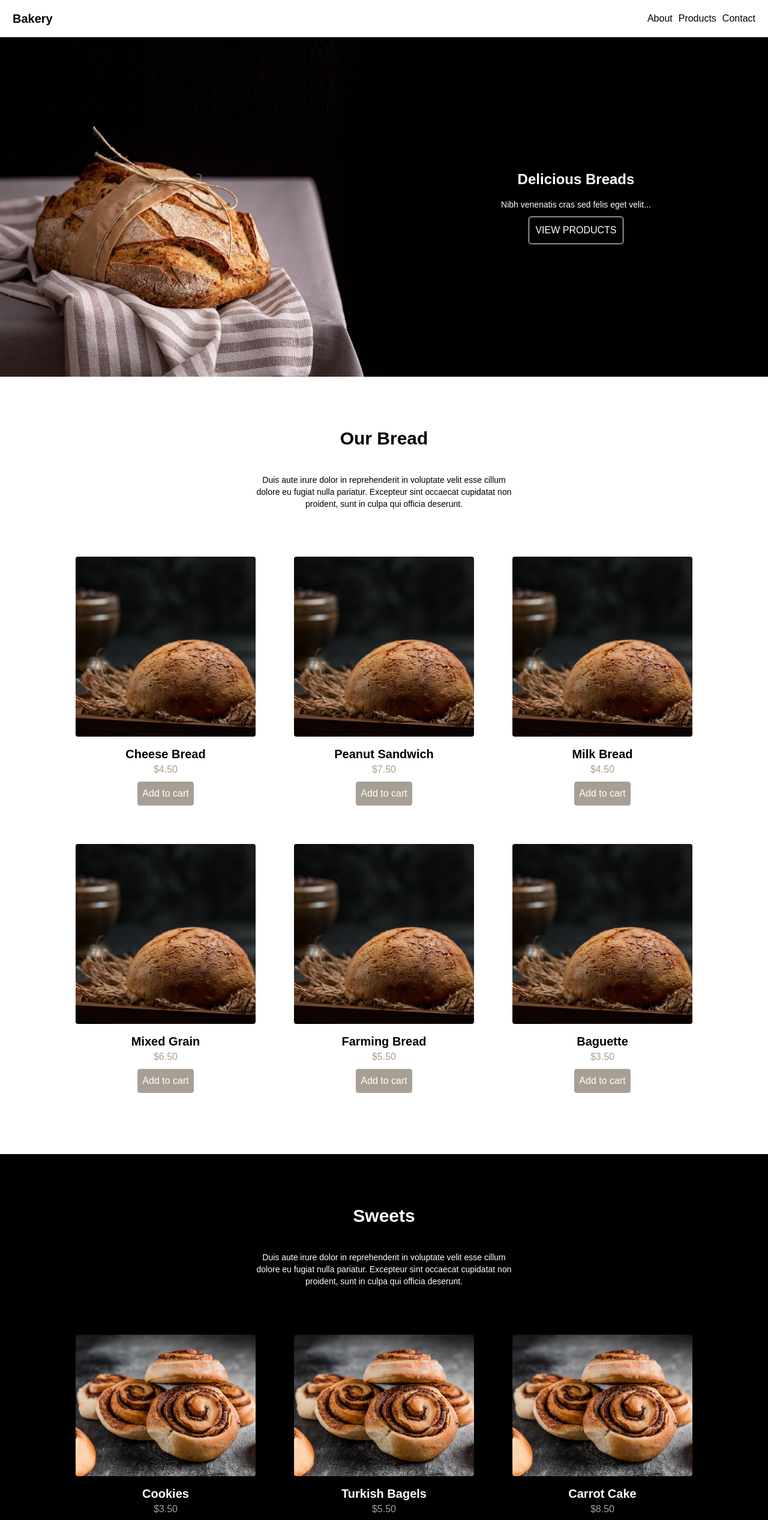
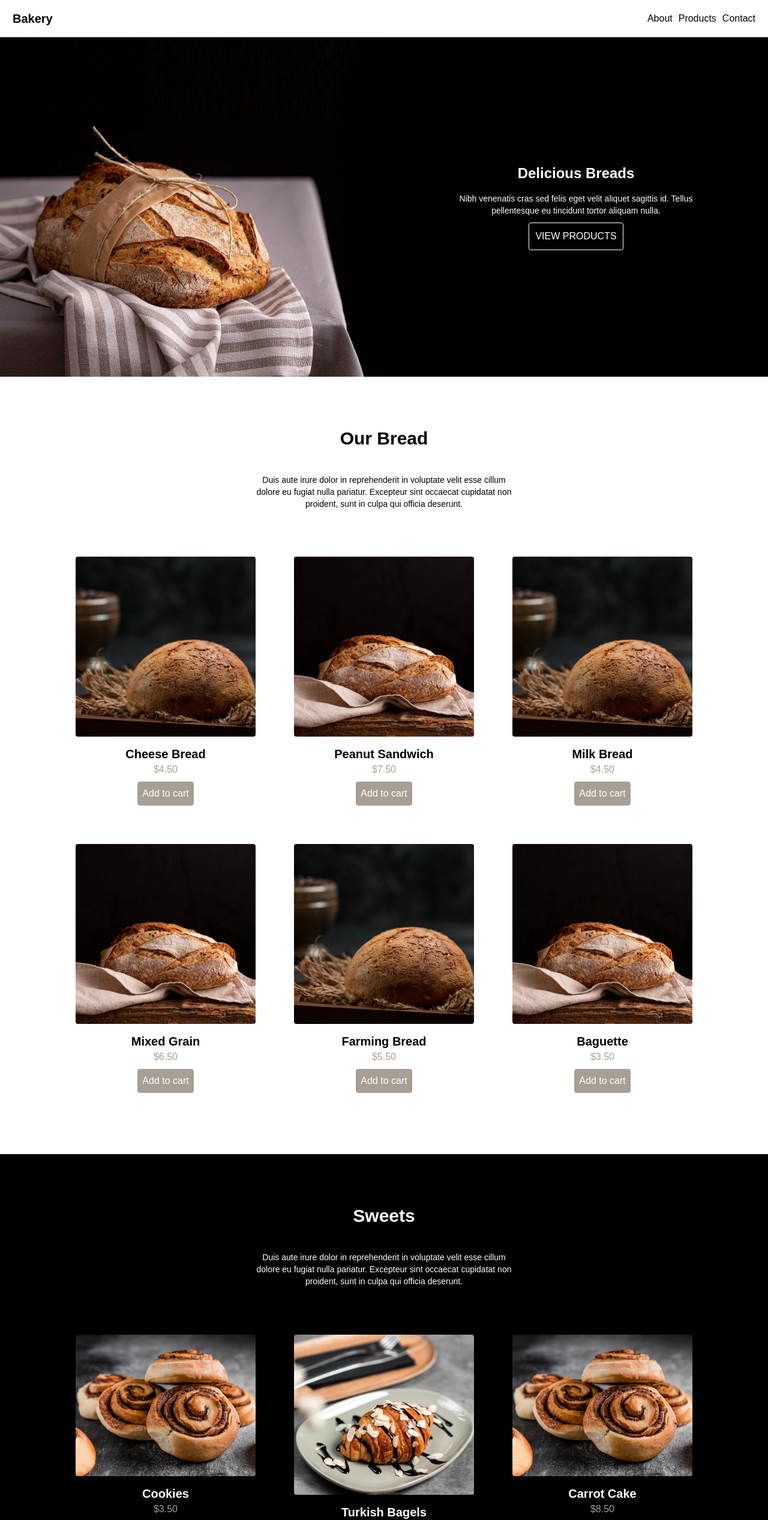
Before and after one commit to Fatma-jamal/bakery-next-landing-page, a Next.js app: page / in a window 1280 px wide. Shown: the top 2534 px of the page at 60% size. Built offline with nearby package versions, Linux system fonts and the light colour scheme.

Commit message:
add pics

```diff
--- a/src/app/components/IntroSection.jsx
+++ b/src/app/components/IntroSection.jsx
@@ -8,7 +8,8 @@ export default function IntroSection() {
         <div className="text-white text-center px-4 space-y-4">
 
           <h1 className="text-2xl font-bold">Delicious Breads</h1>
-          <p className="max-w-md text-sm" style={{margin:"10px"}}>Nibh venenatis cras sed felis eget velit...</p>
+          <p className="max-w-md text-sm" style={{margin:"10px"}}>Nibh venenatis cras sed felis eget velit aliquet sagittis id.
+            Tellus pellentesque eu tincidunt tortor aliquam nulla.</p>
           <button className="inline-block px-6 py-3 rounded border border-white
         hover:text-black hover:bg-white hover:border-none uppercase"
           style={{padding:"10px"}}>view products</button>
--- a/src/app/data/menu.js
+++ /dev/null
@@ -1,23 +0,0 @@
- const menu = {
-    Cookies: [
-      "Biscotti",
-      "Chocolate Chip",
-      "Oatmeal Pecan",
-      "Oat Ginger Bar",
-      "Seasonal specials",
-    ],
-    Scones: [
-      "Classic butter scone",
-      "Fresh fruit buttermilk scones",
-      "Handmade scones",
-    ],
-    Other: [
-      "Seasonal galettes",
-      "Tartlets",
-      "Banana Bread",
-      "Bread Pudding",
-      "Cranberry Pecan Granola",
-    ],
-};
-
-export { menu };
--- a/src/app/data/products.js
+++ b/src/app/data/products.js
@@ -1,30 +1,21 @@
-// const bread = [
-//     {id:1 ,name: "Cheese Bread", price: "$4.50", image: "french bread.jpg" },
-//     {id:2 ,name: "Peanut Sandwich", price: "$7.50", image: "french bread.jpg" },
-//     {id:3 ,name: "Milk Bread", price: "$4.50", image: "french bread.jpg" },
-//     {id:4 ,name: "Mixed Grain", price: "$6.50", image: "french bread.jpg" },
-//     {id:5 ,name: "Farming Bread", price: "$5.50", image: "french bread.jpg" },
-//     {id:6 ,name: "Baguette", price: "$3.50", image: "french bread.jpg" },
-// ]
 
-// export { bread };
 
 export const products = {
   bread: [
     {id:1 ,name: "Cheese Bread", price: "$4.50", image: "french bread.jpg" },
-    {id:2 ,name: "Peanut Sandwich", price: "$7.50", image: "french bread.jpg" },
+    {id:2 ,name: "Peanut Sandwich", price: "$7.50", image: "Farming bread.jpg" },
     {id:3 ,name: "Milk Bread", price: "$4.50", image: "french bread.jpg" },
-    {id:4 ,name: "Mixed Grain", price: "$6.50", image: "french bread.jpg" },
+    {id:4 ,name: "Mixed Grain", price: "$6.50", image: "Farming bread.jpg" },
     {id:5 ,name: "Farming Bread", price: "$5.50", image: "french bread.jpg" },
-    {id:6 ,name: "Baguette", price: "$3.50", image: "french bread.jpg" },
+    {id:6 ,name: "Baguette", price: "$3.50", image: "Farming bread.jpg" },
 ],
 sweet: [
     {id:1 ,name: "Cookies", price: "$3.50", image: "cinnamon.jpg" },
-    {id:2 ,name: "Turkish Bagels", price: "$5.50", image: "cinnamon.jpg" },
+    {id:2 ,name: "Turkish Bagels", price: "$5.50", image: "Chocolate croissant.jpg" },
     {id:3 ,name: "Carrot Cake", price: "$8.50", image: "cinnamon.jpg" },
-    {id:4 ,name: "Chocolate Croissant", price: "$4.50", image: "cinnamon.jpg" },
+    {id:4 ,name: "Chocolate Croissant", price: "$4.50", image: "Chocolate croissant.jpg" },
     {id:5 ,name: "Cinnamon Roll Pie", price: "$6.50", image: "cinnamon.jpg" },
-    {id:6 ,name: "Brownie", price: "$3.50", image: "cinnamon.jpg" },
+    {id:6 ,name: "Brownie", price: "$3.50", image: "Chocolate croissant.jpg" },
 ]
 }
 
--- a/src/app/data/sweets.js
+++ /dev/null
@@ -1,10 +0,0 @@
-const sweets = [
-    {id:1 ,name: "Cookies", price: "$3.50", image: "cinnamon.jpg" },
-    {id:2 ,name: "Turkish Bagels", price: "$5.50", image: "cinnamon.jpg" },
-    {id:3 ,name: "Carrot Cake", price: "$8.50", image: "cinnamon.jpg" },
-    {id:4 ,name: "Chocolate Croissant", price: "$4.50", image: "cinnamon.jpg" },
-    {id:5 ,name: "Cinnamon Roll Pie", price: "$6.50", image: "cinnamon.jpg" },
-    {id:6 ,name: "Brownie", price: "$3.50", image: "cinnamon.jpg" },
-];
-
-export {sweets};
--- a/src/app/page.js
+++ b/src/app/page.js
@@ -5,11 +5,15 @@ import MenuSection from "./components/MenuSection";
 import { products, menu } from "./data/products";
 import Footer from "./components/Footer";
 
+export const metadata = {
+  title: "bakery landing page"
+}
+
 export default function HomePage() {
 
   return (
     <div className="min-h-screen bg-white">
-      {/* Header */}
+      {/* Navbar */}
       <Navbar/>
 
       {/* Intro section */}
```
Also changed, not shown: public/images/Chocolate croissant.jpg (added), public/images/Farming bread.jpg (added).
